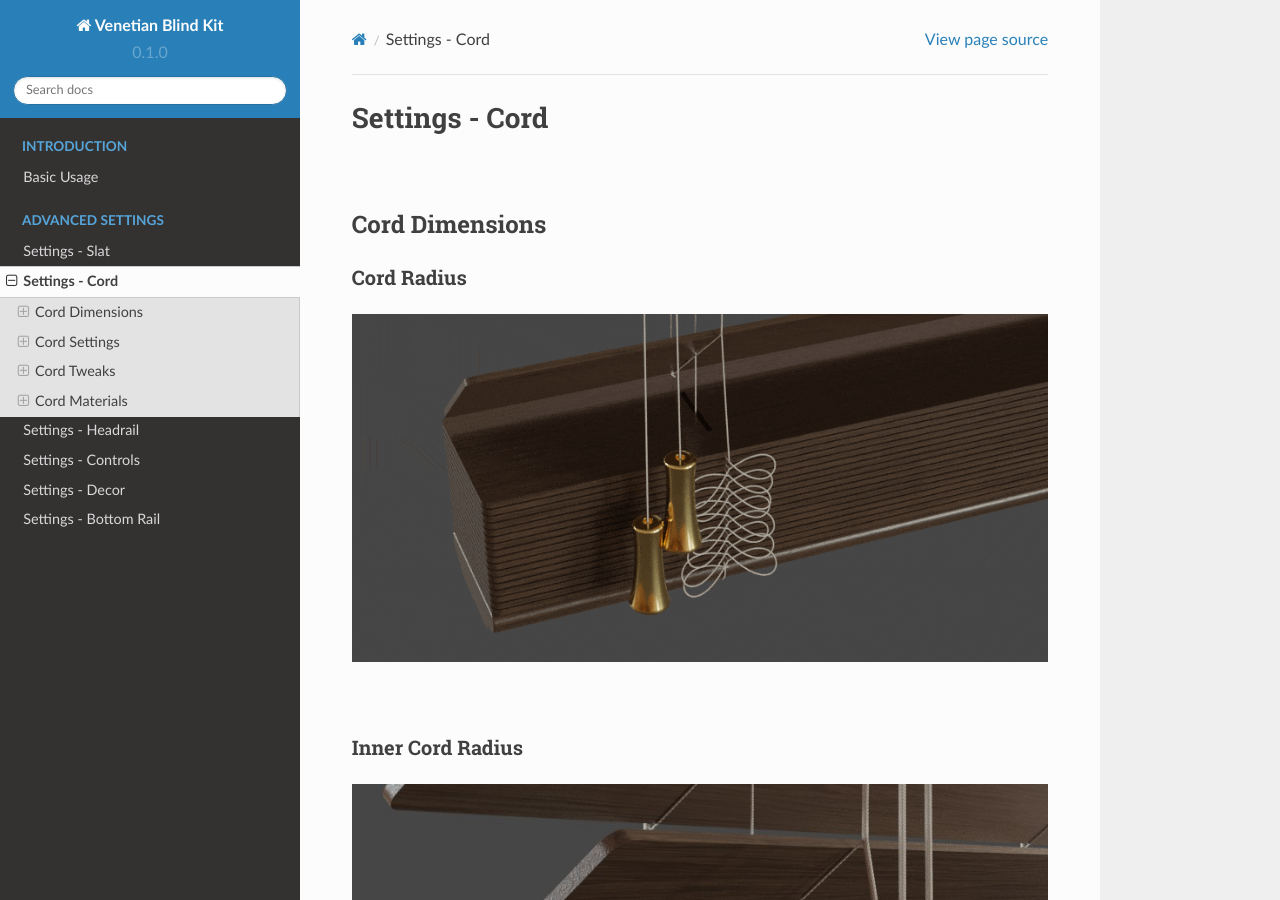
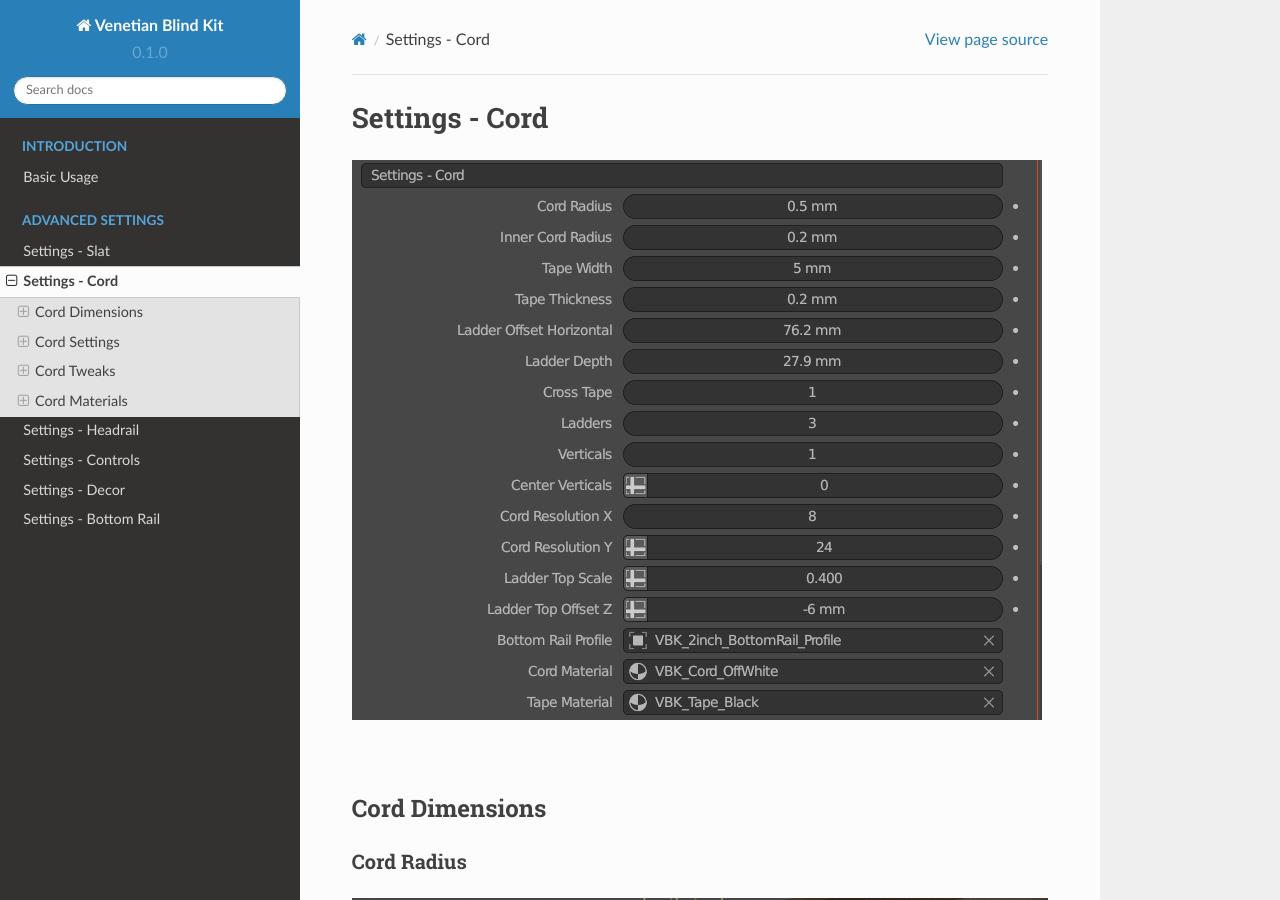
Before and after one commit to imperfectlink/VenetianBlindKit, a Sphinx documentation site: the page built from docs/source/cord.rst, in a window 1280 px wide and 900 px high. Built offline with Sphinx 7.4.7 and the Read the Docs theme 2.0.0, drawn with Linux system fonts in a browser that asks for light colours.

Commit message:
Update cord.rst

```diff
--- a/docs/source/cord.rst
+++ b/docs/source/cord.rst
@@ -1,5 +1,7 @@
 Settings - Cord
 ====
+
+.. image:: img/VBK_Cord.jpg
 
 |
 
```
